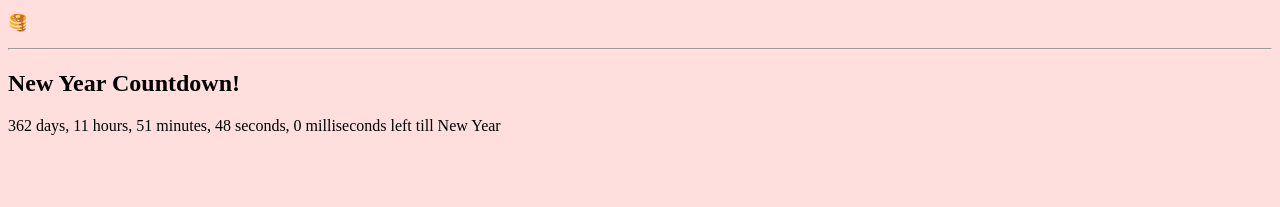
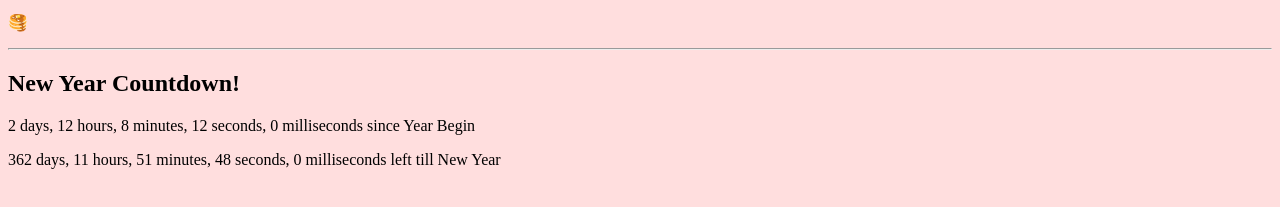
Before and after one commit to MarioChao/friendly-pancake, a plain HTML site: page index.html in a window 1280 px wide. Shown: the part 101-308 px from the top of the page. Drawn offline with Linux system fonts and the light colour scheme.

Commit message:
Update index.html
Added time since Year Begin

```diff
--- a/index.html
+++ b/index.html
@@ -13,26 +13,35 @@
         </div>
         <div class = "new year">
             <h2>New Year Countdown!</h2>
-            <p id = "countdown">???</p>
+            <p id = "countdown year begin">???</p>
+            <p id = "countdown new year">???</p>
         </div>
         <script>
             let d = new Date();
-            let newYear = new Date(d.getFullYear() + 1, 0, 1, 0, 0, 0, 0);
-            let secLeft, displayStr;
+            let yearBegin = new Date(d.getFullYear(), 0);
+            let newYear = new Date(d.getFullYear() + 1, 0);
             let secPerMin = 60;
             let secPerHour = secPerMin * 60;
             let secPerDay = secPerHour * 24;
             function writeTime() {
-                // Get seconds till New Year
+                // Get seconds till Year Begin
                 d = new Date();
+                let secLeft = (d.getTime() - yearBegin.getTime()) / 1000;
+                // Convert it to days, hours, etc.
+                let displayStrYearBegin = parseInt(secLeft / secPerDay).toString() + " days, " +
+                    parseInt(secLeft % secPerDay / secPerHour) + " hours, " +
+                    parseInt(secLeft % secPerHour / secPerMin) + " minutes, " +
+                    parseInt(secLeft % secPerMin) + " seconds, " +
+                    parseInt(secLeft * 1000 % 1000) + " milliseconds since Year Begin";
+                // Time till New Year
                 secLeft = (newYear.getTime() - d.getTime()) / 1000;
-                // Convert it to days, hours, etc.
-                displayStr = parseInt(secLeft / secPerDay).toString() + " days, " +
+                let displayStrNewYear = parseInt(secLeft / secPerDay).toString() + " days, " +
                     parseInt(secLeft % secPerDay / secPerHour) + " hours, " +
                     parseInt(secLeft % secPerHour / secPerMin) + " minutes, " +
                     parseInt(secLeft % secPerMin) + " seconds, " +
                     parseInt(secLeft * 1000 % 1000) + " milliseconds left till New Year";
-                document.getElementById("countdown").innerText = displayStr;
+                document.getElementById("countdown year begin").innerText = displayStrYearBegin;
+                document.getElementById("countdown new year").innerText = displayStrNewYear;
                 setTimeout(writeTime, 5);
             }
             writeTime();
```
